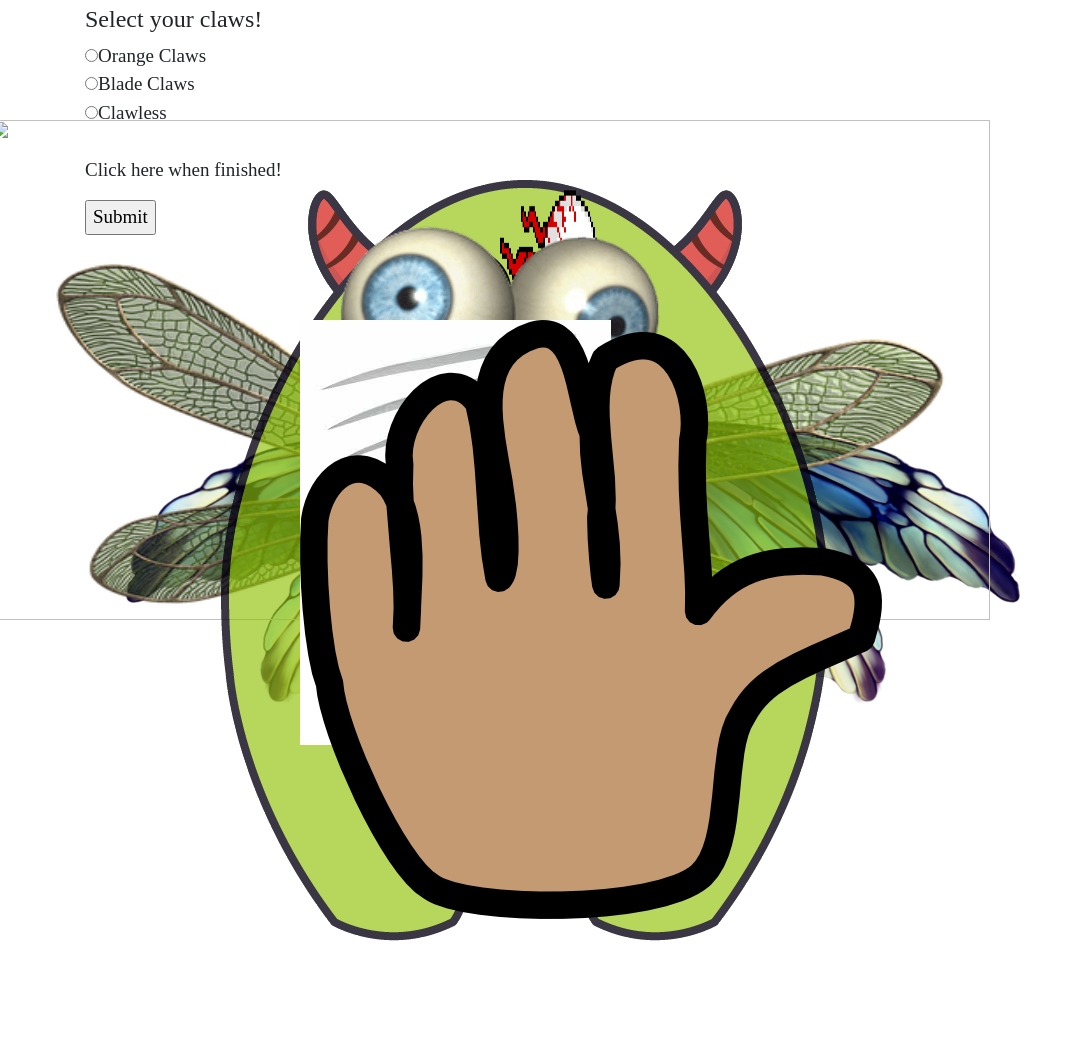
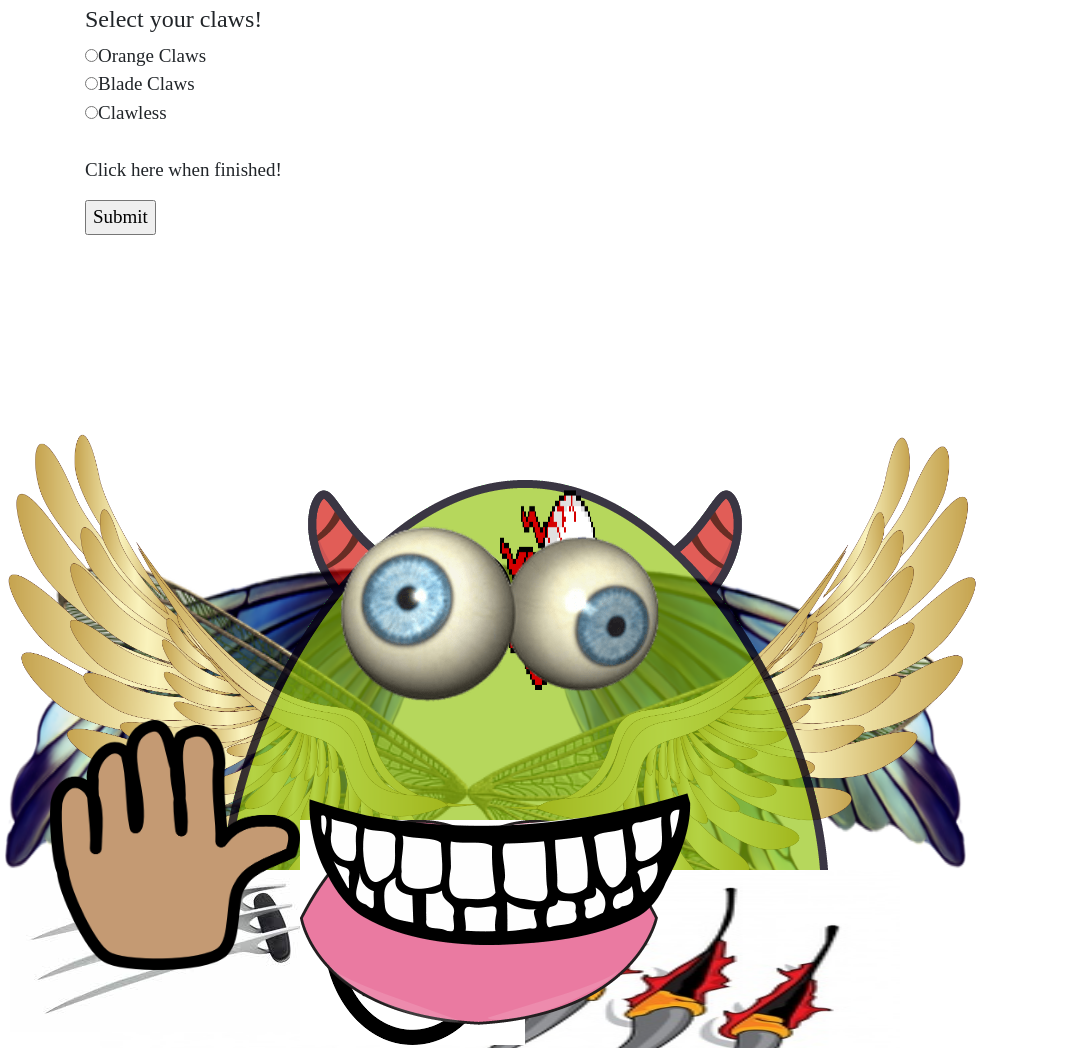
Before and after one commit to M00nDrag0n/Team-Project, a plain HTML site: page index.html in a window 1280 px wide. Shown: the part 680-1728 px from the top of the page, without its empty margins (0-1083 px from the left). Before the commit the page ends 1685 px from the top, so only its background shows below. Drawn offline with nearby package versions, Linux system fonts and the light colour scheme.

Commit message:
Add files via upload

```diff
--- a/css/styles.css
+++ b/css/styles.css
@@ -13,22 +13,6 @@ h2 {
   text-align: center;
 }
 
-#wings {
-
-
-}
-
-
-
-#arms {
-
-}
-
-
-
-#legs {
-
-}
 
 
 
@@ -36,23 +20,29 @@ h2 {
  text-align: center;
  text: solid;
  position: absolute;
- top: 800px;
+ top: 1100px;
  z-index: 2;
 }
 
 #wings1 {
 
   position: absolute;
+  top: 1000px;
+  right:100px;
+  left: -70px;
+  z-index: 1;
+}
 
-  top: 950px;
-  right:200px;
-  z-index: 1;
+#wings1 img {
+ height: 1000px;
+ width: 1100px;
+
 }
 
 #wings2 {
   text-align: center;
   position: absolute;
-  top: 900px;
+  top: 1200px;
   left: -5px;
   z-index: 1;
 }
@@ -65,7 +55,7 @@ h2 {
 #wings3 {
   text-align: center;
   position: absolute;
-  top: 800px;
+  top: 1100px;
   left: -10px;
   z-index: 1;
 }
@@ -80,7 +70,7 @@ h2 {
 #eyes1 {
 
  position: absolute;
-  top: 900px;
+  top: 1200px;
   left: 400px;
   z-index: 3;
 }
@@ -88,7 +78,7 @@ h2 {
 #eyes2 {
 
   position: absolute;
-  top: 870px;
+  top: 1170px;
   left: 500px;
   z-index: 3;
 }
@@ -102,7 +92,7 @@ h2 {
 
 #eyes3 {
   position: absolute;
-  top: 800px;
+  top: 1100px;
   left: 300px;
   z-index: 3;
 
@@ -110,41 +100,52 @@ h2 {
 
 #mouth1 {
   position: absolute;
-  top: 1200px;
+  top: 1500px;
   left: 300px;
   z-index: 5;
 }
 
 #mouth2 {
   position: absolute;
-  top: 1200px;
+  top: 1500px;
   left: 300px;
   z-index: 5;
 }
 
 #mouth3 {
   position: absolute;
-  top: 1000px;
+  top: 1300px;
   left: 300px;
   z-index: 5;
 }
 #claws1 {
   position: absolute;
-  top: 1000px;
-  left: 300px;
-  z-index: 5;
+  top: 1550px;
+  left: 100px;
+  z-index: 3;
+}
+
+#claws1 img {
+height: 250px;
+width: 800px;
+
 }
 
 #claws2 {
     position: absolute;
-    top: 1000px;
-    left: 300px;
-    z-index: 5;
+    top: 1550px;
+    left: 10px;
+    z-index: 3;
   }
 
 #claws3 {
       position: absolute;
-      top: 1000px;
-      left: 300px;
-      z-index: 5;
+      top: 1400px;
+      left: 50px;
+      z-index: 3;
     }
+
+#claws3 img {
+  height: 250px;
+  width: 250px;
+}
--- a/index.html
+++ b/index.html
@@ -41,37 +41,38 @@
       <div id = "eyes">
         <h4> Select your eyes!</h4><!-- <fieldset> -->
           <input type="radio" name="questionTwo"
-          value="x-eyes">Googly<br>
+          value="googly-eyes">Googly<br>
           <input type="radio" name="questionTwo"
-          value="y-eyes">One Eye<br>
+          value="detached-eye">One Eye<br>
           <input type="radio" name="questionTwo"
-          value="z-eyes">Realistic Blue<br></br>
+          value="realistic-eyes">Realistic Blue<br></br>
       </div>
 
       <div id = "mouth">
           <h4> Select your mouth!</h4><!-- <fieldset> -->
             <input type="radio" name="questionThree"
-            value="x-mouth">Ovular<br>
+            value="ovular-mouth">Ovular<br>
             <input type="radio" name="questionThree"
-            value="y-mouth">Big Lips<br>
+            value="big-lips-mouth">Big Lips<br>
             <input type="radio" name="questionThree"
-            value="z-mouth">Toothy Grin<br></br>
+            value="toothy-mouth">Toothy Grin<br></br>
       </div>
 
       <div id = "claws">
         <h4> Select your claws!</h4><!-- <fieldset> -->
           <input type="radio" name="questionFour"
-          value="x-claws">Orange Claws<br>
+          value="orange-claws">Orange Claws<br>
           <input type="radio" name="questionFour"
-          value="y-claws">Blade Claws<br>
+          value="blade--single-claws">Blade Claws<br>
           <input type="radio" name="questionFour"
-          value="z-claws">Clawless<br></br>
+          value="clawless-hand">Clawless<br></br>
       </div>
 
-         </form>
+         <!-- </form> -->
 
          <p>Click here when finished!</p>
          <input type="submit">
+       </form>
       <div id="result">
     <img src="Images/blank-body-1.png">
       </div>
@@ -85,7 +86,7 @@
      </div>
 
      <div id= "wings3">
-      <img src="Images/feather-wings.png">
+      <img src="Images/golden-wings.png">
      </div>
 
      <div id= "eyes1">
```
Also changed, not shown: Images/golden-wings.png (added), Images/octopus-hand-open.jpg (added).
